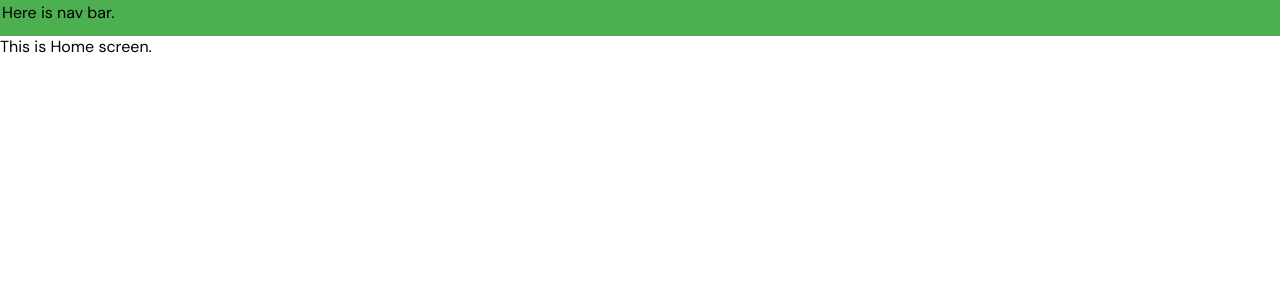
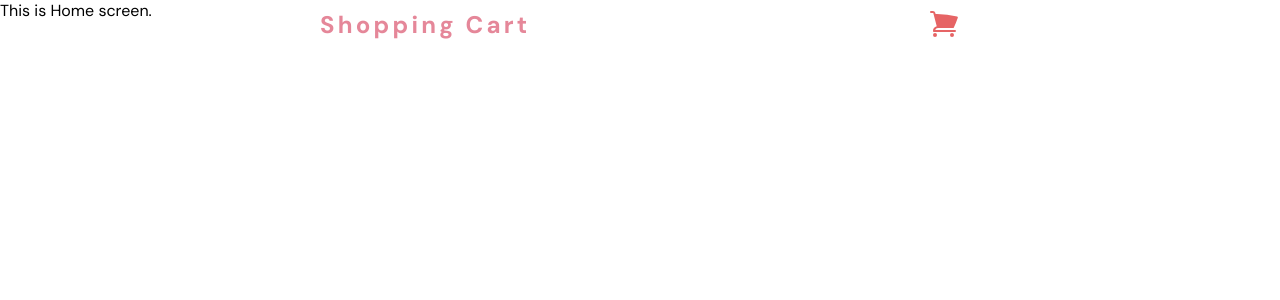
Before and after one commit to rajutamanglama63/typescript-react-cart, a React (Create React App) app: page / in a window 1280 px wide. Shown: the top 300 px of the page. Built offline with nearby package versions, Linux system fonts and the light colour scheme.

Commit message:
feat: navbar work on progress

```diff
--- a/package.json
+++ b/package.json
@@ -3,6 +3,7 @@
   "version": "0.1.0",
   "private": true,
   "dependencies": {
+    "@heroicons/react": "^2.0.17",
     "@testing-library/jest-dom": "^5.16.5",
     "@testing-library/react": "^13.4.0",
     "@testing-library/user-event": "^13.5.0",
--- a/src/components/nav/Nav.styles.ts
+++ b/src/components/nav/Nav.styles.ts
@@ -1,8 +1,26 @@
 import styled from 'styled-components'
 
 export const StyledNavbar = styled.div`
-    height: 2rem;
+    // height: 3rem;
     width: 100%;
-    border: 2px solid #4caf50;
-    background-color: #4caf50;
+    // border: 2px solid #E58799;
+    position: fixed;
+    z-index: 50;
+    display: flex;
+    align-items: center;
 `
+
+export const NavContainer = styled.div`
+    margin: 0 auto;
+    width: 50%;
+    height: 3rem;
+    // border: 1px solid pink;
+    display: flex;
+    align-items: center;
+    justify-content: space-between;
+`
+
+export const Logo = styled.h2`
+    letter-spacing: .2rem;
+    color: #E58799;
+`
--- a/src/components/nav/Navbar.tsx
+++ b/src/components/nav/Navbar.tsx
@@ -1,11 +1,16 @@
-import React from 'react'
-import { StyledNavbar } from './Nav.styles'
+import {  XMarkIcon, ShoppingCartIcon } from "@heroicons/react/24/solid";
+import { Logo, NavContainer, StyledNavbar } from './Nav.styles'
 
 type Props = {}
 
 const Navbar = (props: Props) => {
   return (
-    <StyledNavbar>Here is nav bar.</StyledNavbar>
+    <StyledNavbar>
+      <NavContainer>
+          <Logo>Shopping Cart</Logo>
+          <ShoppingCartIcon style={{height: "2rem", width: "2rem", color: "#e66465"}} />
+      </NavContainer>
+    </StyledNavbar>
   )
 }
 
```
Also changed, not shown: 2 other files (tests, documents, lock files or other folders).
